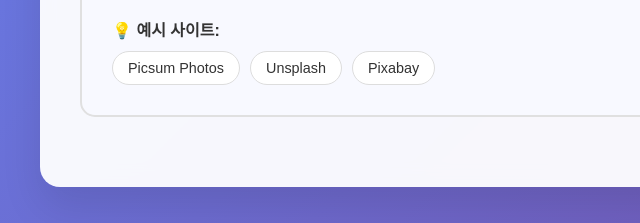
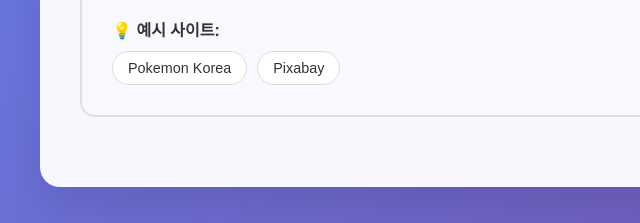
Before and after one commit to yalex-kim/ColoringBookMaker, a plain HTML site: page web-scraper.html in a window 1280 px wide. Shown: the part 364-587 px from the top of the page, 0-640 px from the left. Drawn offline with Linux system fonts and the light colour scheme.

Commit message:
Change reference web page

```diff
--- a/web-scraper.html
+++ b/web-scraper.html
@@ -393,9 +393,8 @@
             <div class="url-examples">
                 <p style="margin-bottom: 10px; font-weight: bold;">💡 예시 사이트:</p>
                 <div class="example-links">
-                    <span class="example-link" onclick="setExampleUrl('https://picsum.photos/')">Picsum Photos</span>
-                    <span class="example-link" onclick="setExampleUrl('https://unsplash.com/')">Unsplash</span>
-                    <span class="example-link" onclick="setExampleUrl('https://pixabay.com/')">Pixabay</span>
+                    <span class="example-link" onclick="setExampleUrl('https://pokemonkorea.co.kr/pokedex')">Pokemon Korea</span>
+                    <span class="example-link" onclick="setExampleUrl('https://pixabay.com/ko/')">Pixabay</span>
                 </div>
             </div>
         </div>
```
Also changed, not shown: coloring-converter.html (+0 -3 lines).
